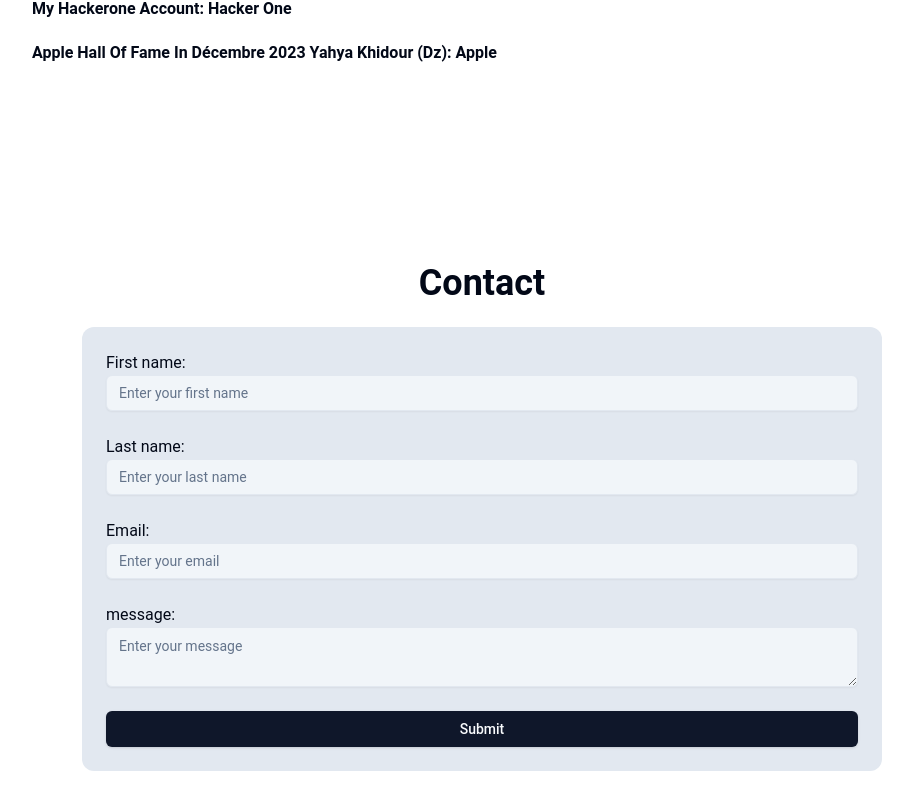
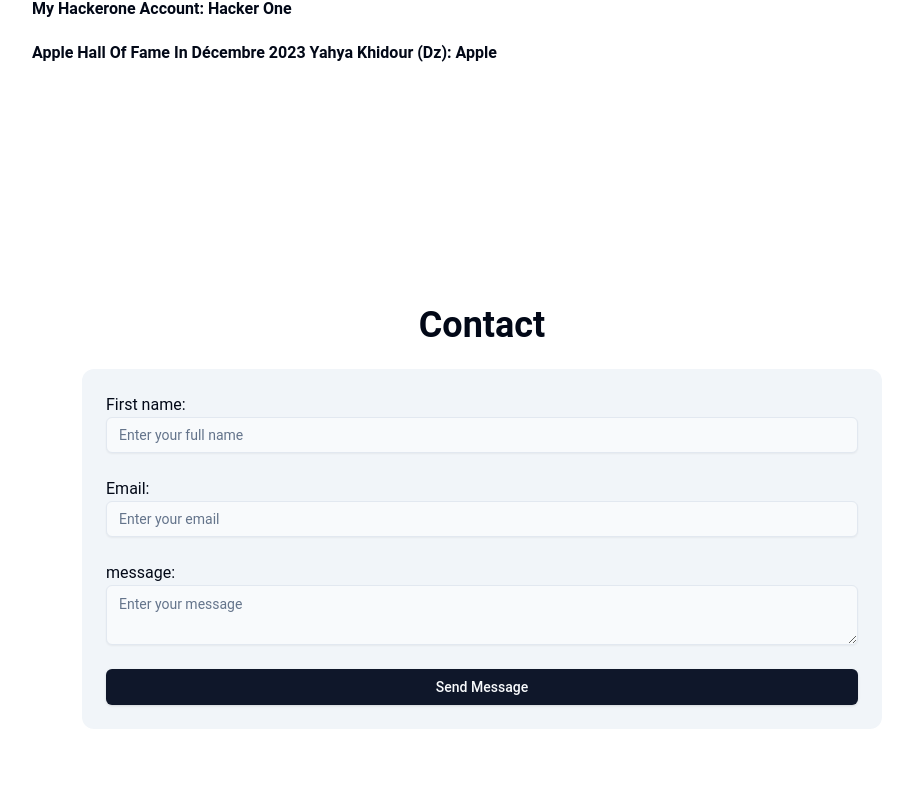
Before and after one commit to Ykx7/Portfolio, a React (Vite) app: page / in a window 1280 px wide. Shown: the part 3083-3892 px from the top of the page, without its empty margins (158-1071 px from the left). Built offline with nearby package versions, Linux system fonts and the light colour scheme.

Commit message:
Sync the form to send the message to my email

```diff
--- a/package.json
+++ b/package.json
@@ -10,6 +10,7 @@
     "preview": "vite preview"
   },
   "dependencies": {
+    "@emailjs/browser": "^4.4.1",
     "@radix-ui/react-dialog": "^1.1.15",
     "@radix-ui/react-dropdown-menu": "^2.1.16",
     "@radix-ui/react-navigation-menu": "^1.2.14",
--- a/src/App.jsx
+++ b/src/App.jsx
@@ -1,6 +1,6 @@
 import './index.css'
 import { Route, Routes } from 'react-router-dom'
-import Home from './Pages/Home/Home'
+import Home from './Home'
 
 
 function App() {
--- a/src/Pages/Home/Home.jsx
+++ b/src/Home.jsx
@@ -1,8 +1,8 @@
 import Navbar from "@/components/Navbar"
-import img from "../../assets/images/img7.jpg"
-import proimg1 from "../../assets/images/proimage1.png"
-import proimg2 from "../../assets/images/proimage2.png"
-import proimg3 from "../../assets/images/proimage3.png"
+import img from "./assets/images/img7.jpg"
+import proimg1 from "./assets/images/proimage1.png"
+import proimg2 from "./assets/images/proimage2.png"
+import proimg3 from "./assets/images/proimage3.png"
 import TextType from "@/components/TextType"
 import { motion } from "framer-motion"
 import PageWrapper from "@/components/PageWrapper"
@@ -11,7 +11,7 @@ import { Link } from "react-router-dom"
 import { Eye } from "lucide-react"
 import { FiGithub } from "react-icons/fi";
 import { AiOutlineEye } from "react-icons/ai";
-import ContactForm from "@/components/ContactForm"
+import Contact from "@/components/Contact"
 
 
 const Home = () => {
@@ -302,7 +302,7 @@ Built a strong foundation in web security practices For more info check the link
           <span className="text-4xl font-bold">Contact</span>
 
           <div>
-            <ContactForm />
+            <Contact />
           </div>
 
         </section>
--- /dev/null
+++ b/src/components/Contact.jsx
@@ -0,0 +1,71 @@
+import { useState } from "react";
+import emailjs from "@emailjs/browser";
+import { Input } from "./ui/input";
+import { Textarea } from "./ui/textarea";
+import { Button } from "./ui/button";
+
+export default function Contact() {
+  const [formData, setFormData] = useState({
+    name: "",
+    email: "",
+    message: "",
+  });
+
+  const handleChange = (e) => {
+    setFormData({ ...formData, [e.target.name]: e.target.value });
+  };
+
+  const sendEmail = (e) => {
+    e.preventDefault();
+
+    emailjs
+      .send(
+        "service_29gi57n",     // from EmailJS dashboard
+        "template_tf9s5jt",    // from EmailJS template
+        formData,
+        "D54hWzeCDaCg6zuAp"      // from EmailJS account
+      )
+      .then(
+        (result) => {
+          alert("Message sent successfully!");
+          setFormData({ name: "", email: "", message: "" });
+        },
+        (error) => {
+          alert("Failed to send message: " + error.text);
+        }
+      );
+  };
+
+  return (
+<div>
+
+<div className="bg-slate-100 rounded-xl min-w-[800px]">
+    <form onSubmit={sendEmail} className="p-6">
+        <label for="name">First name:</label><br/>
+        <Input placeholder="Enter your full name" type="text" id="name" name="name" className="w-full bg-slate-50"
+          value={formData.name}
+          onChange={handleChange}
+          required
+        /><br/>
+        <label for="lname">Email:</label><br/>
+        <Input placeholder="Enter your email"
+         type="email" id="email" name="email" className="w-full bg-slate-50"
+          value={formData.email}
+          onChange={handleChange}
+          required
+         /><br/>
+
+        <label for="lname">message:</label><br/>
+        <Textarea placeholder="Enter your message"
+         id="message" name="message" className="w-full bg-slate-50"
+          value={formData.message}
+          onChange={handleChange}
+         /><br />
+
+        <Button type="submit" className="w-full">Send Message</Button>
+    </form>
+</div>
+
+</div>
+  );
+};
--- a/src/components/ContactForm.jsx
+++ /dev/null
@@ -1,31 +0,0 @@
-import { Button } from "./ui/button";
-import { Input } from "./ui/input";
-import { Textarea } from "./ui/textarea";
-
-const ContactForm = () => {
-
-  return (
-<div>
-
-<div className="bg-slate-200 rounded-xl min-w-[800px]">
-    <form className="p-6">
-        <label for="fname">First name:</label><br/>
-        <Input placeholder="Enter your first name" type="text" id="fname" name="fname" className="w-full bg-slate-100"/><br/>
-        <label for="lname">Last name:</label><br/>
-        <Input placeholder="Enter your last name" type="text" id="lname" name="lname" className="w-full bg-slate-100"/><br/>
-
-        <label for="lname">Email:</label><br/>
-        <Input placeholder="Enter your email" type="email" id="email" name="email" className="w-full bg-slate-100"/><br/>
-
-        <label for="lname">message:</label><br/>
-        <Textarea placeholder="Enter your message" id="message" name="message" className="w-full bg-slate-100" /><br />
-
-        <Button type="submit" className="w-full">Submit</Button>
-    </form>
-</div>
-
-</div>
-  );
-};
-
-export default ContactForm;
```
Also changed, not shown: 1 other file (tests, documents, lock files or other folders).
